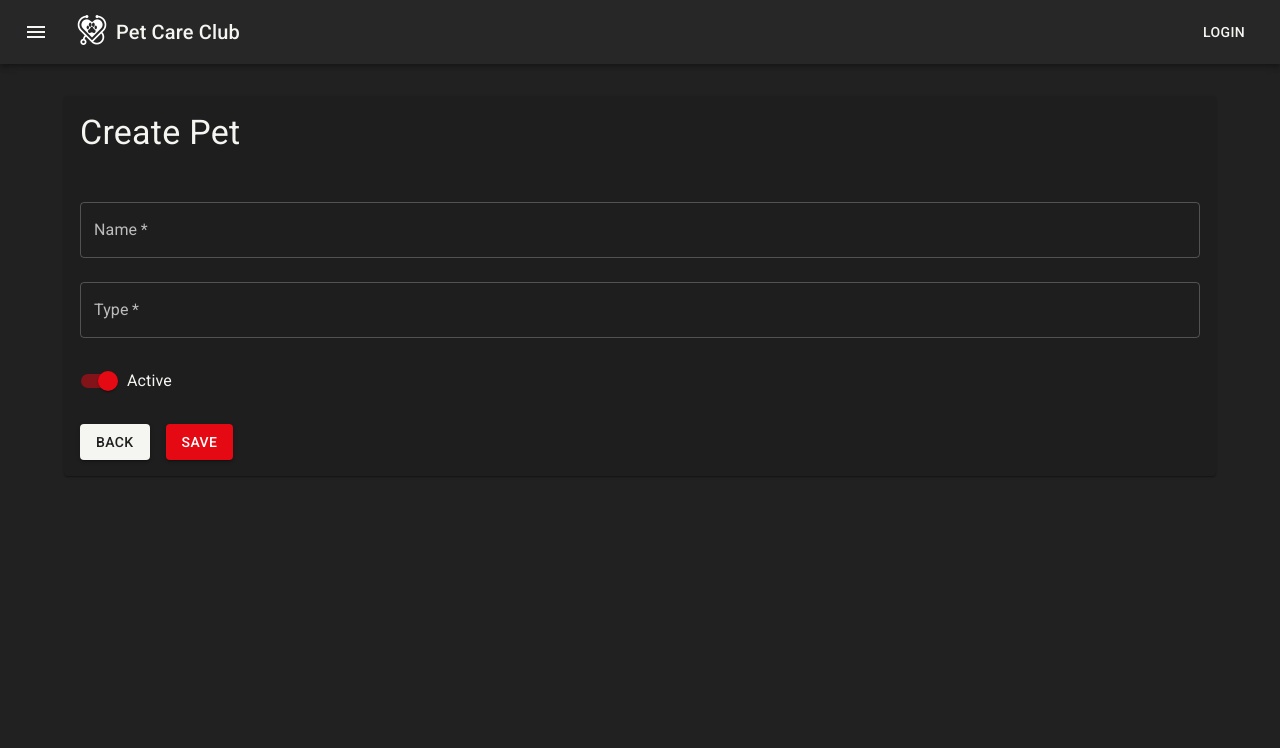
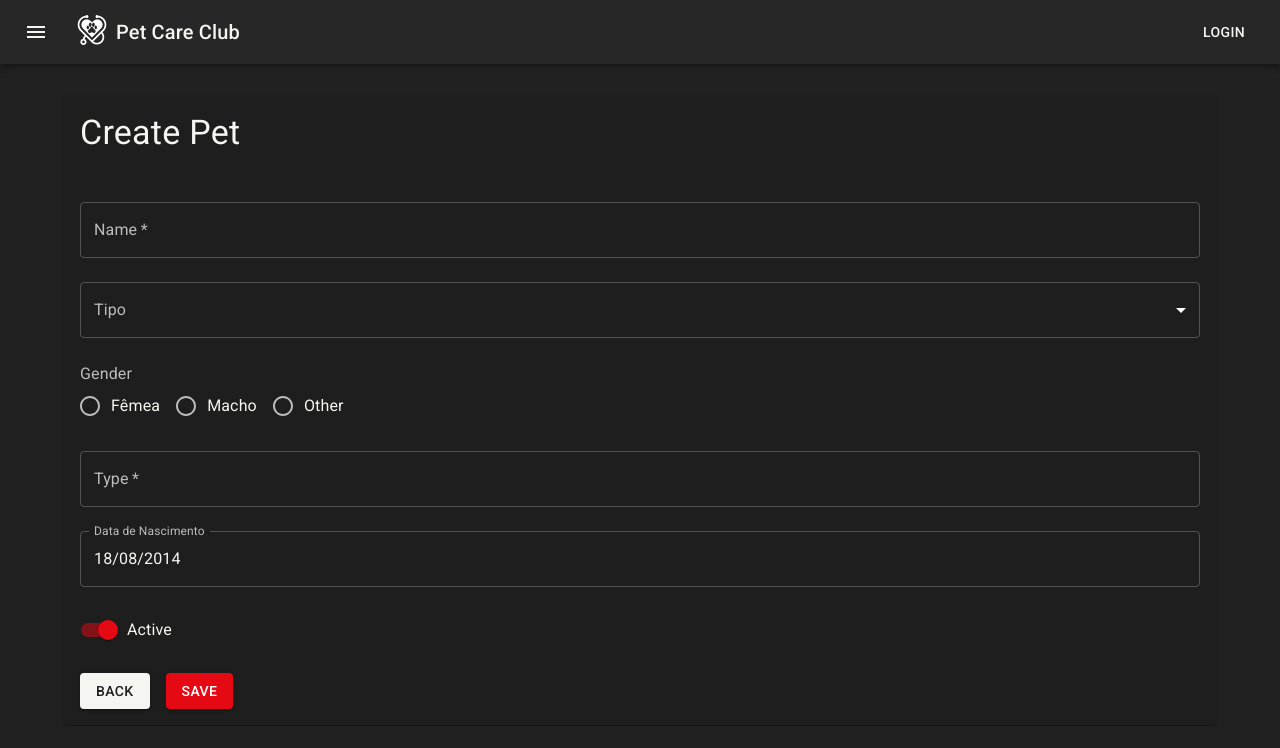
Before and after one commit to r31sr4r/pet-care-front, a React (Create React App) app: page /pets/create in a window 1280 px wide. Shown: the top 748 px of the page. Built offline with nearby package versions, Linux system fonts and the light colour scheme.

Commit message:
feat: add new components in create pet form

```diff
--- a/package.json
+++ b/package.json
@@ -7,6 +7,7 @@
     "@emotion/styled": "^11.10.4",
     "@mui/icons-material": "^5.10.6",
     "@mui/material": "^5.10.6",
+    "@mui/x-date-pickers": "^5.0.3",
     "@reduxjs/toolkit": "^1.8.5",
     "@testing-library/jest-dom": "^5.16.5",
     "@testing-library/react": "^13.4.0",
@@ -15,6 +16,8 @@
     "@types/node": "^17.0.45",
     "@types/react": "^18.0.20",
     "@types/react-dom": "^18.0.6",
+    "dayjs": "^1.11.5",
+    "moment": "^2.29.4",
     "notistack": "^2.0.5",
     "react": "^18.2.0",
     "react-dom": "^18.2.0",
--- a/src/features/pets/CreatePet.tsx
+++ b/src/features/pets/CreatePet.tsx
@@ -1,6 +1,7 @@
 import {
 	Box,
 	Paper,
+	SelectChangeEvent,
 	Typography,
 } from '@mui/material';
 import { useState } from 'react';
@@ -10,6 +11,7 @@ import { PetForm } from './components/PetForm';
 import { useSnackbar } from 'notistack'
 
 export const CreatePet = () => {
+	const [type, setType] = useState('');
 	const [isdisabled, setIsDisabled] = useState(false);
 	const [petState, setPetState] = useState<Pet>({
 		id: '',
@@ -17,7 +19,8 @@ export const CreatePet = () => {
 		type: '',
 		other_type: '',
 		breed: '',
-		birthday: '',
+		gender: '',
+		birth_date: '',
 		customer_id: '',
 		image_url: '',
 		is_active: true,
@@ -44,6 +47,16 @@ export const CreatePet = () => {
 		setPetState({ ...petState, [name]: checked });
 	};
 
+	const handlePetTypeChange = (event: SelectChangeEvent) => {
+        setType(event.target.value);
+		setPetState({ ...petState, type: event.target.value });
+    };
+
+	const handlePetGenderChange = (event: SelectChangeEvent) => {
+		console.log(event.target.value);
+		setPetState({ ...petState, gender: event.target.value });
+	};
+
 	return (
 		<Box>
 			<Paper>
@@ -54,11 +67,14 @@ export const CreatePet = () => {
 				</Box>
 			<PetForm
 				pet={petState}
+				petType={type}
 				isdisabled={isdisabled}
 				isLoading={false}
 				handleSubmit={handleSubmit}
 				handleChange={handleChange}
 				handleToogle={handleToogle}
+				handlePetTypeChange={handlePetTypeChange}
+				handlePetGenderChange={handlePetGenderChange}
 			/>
 			</Paper>
 		</Box>
--- a/src/features/pets/EditPet.tsx
+++ b/src/features/pets/EditPet.tsx
@@ -1,15 +1,16 @@
-import { Box, Paper, Typography } from '@mui/material';
+import { Box, Paper, SelectChangeEvent, Typography } from '@mui/material';
 import React from 'react';
 import { useParams } from 'react-router-dom';
 import { useAppDispatch, useAppSelector } from '../../app/hooks';
-import { Pet, selectCatoryById, updatePet } from './petsSlice';
+import { Pet, selectPetById, updatePet } from './petsSlice';
 import { PetForm } from './components/PetForm';
 import { useSnackbar } from 'notistack'
 
 export const EditPet = () => {
 	const id = useParams<{ id: string }>().id || '';
+	const [type, setType] = React.useState('');
 	const [isdisabled, setIsDisabled] = React.useState(false);
-	const pet = useAppSelector((state) => selectCatoryById(state, id));
+	const pet = useAppSelector((state) => selectPetById(state, id));
 	const [petState, setPetState] = React.useState<Pet>(pet);
 	const dispatch = useAppDispatch();
 	const { enqueueSnackbar } = useSnackbar();
@@ -30,6 +31,14 @@ export const EditPet = () => {
 		setPetState({ ...petState, [name]: checked });
 	};
 
+	const handlePetTypeChange = (event: SelectChangeEvent) => {
+        setType(event.target.value);
+    };
+
+	const handlePetGenderChange = (event: SelectChangeEvent) => {
+		setPetState({ ...petState, gender: event.target.value });
+	};
+
 	return (
 		<Box>
 			<Paper>
@@ -41,11 +50,14 @@ export const EditPet = () => {
 
 				<PetForm
 					pet={petState}
+					petType={type}
 					isdisabled={isdisabled}
 					isLoading={false}
 					handleSubmit={handleSubmit}
 					handleChange={handleChange}
 					handleToogle={handleToogle}
+					handlePetTypeChange={handlePetTypeChange}
+					handlePetGenderChange={handlePetGenderChange}
 				/>
 			</Paper>
 		</Box>
--- a/src/features/pets/components/PetForm.tsx
+++ b/src/features/pets/components/PetForm.tsx
@@ -8,27 +8,51 @@ import {
 	Switch,
 	FormControlLabel,
 	FormGroup,
+	SelectChangeEvent,
+	FormLabel,
+	RadioGroup,
+	Radio,
+	Stack,
 } from '@mui/material';
 import { Pet } from '../petsSlice';
 import { Link } from 'react-router-dom';
+import { PetTypeSelector } from './PetTypeSelector';
+import { LocalizationProvider } from '@mui/x-date-pickers/LocalizationProvider';
+import { MobileDatePicker } from '@mui/x-date-pickers/MobileDatePicker';
+import dayjs, { Dayjs } from 'dayjs';
+import { AdapterDayjs } from '@mui/x-date-pickers/AdapterDayjs';
 
 type Props = {
 	pet: Pet;
+	petType: string;
 	isdisabled?: boolean;
 	isLoading?: boolean;
 	handleSubmit: (e: React.FormEvent<HTMLFormElement>) => void;
 	handleChange: (e: React.ChangeEvent<HTMLInputElement>) => void;
 	handleToogle: (e: React.ChangeEvent<HTMLInputElement>) => void;
-}
+	handlePetTypeChange: (e: SelectChangeEvent) => void;
+	handlePetGenderChange: (e: React.ChangeEvent<HTMLInputElement>) => void;
+};
 
 export function PetForm({
 	pet,
+	petType,
 	isdisabled,
 	isLoading,
 	handleSubmit: onSubmit,
 	handleChange,
 	handleToogle,
+	handlePetTypeChange,
+	handlePetGenderChange,
 }: Props) {
+	const [value, setValue] = React.useState<Dayjs | null>(
+		dayjs('2014-08-18T21:11:54'),
+	  );
+
+	  const handleChangeData = (newValue: Dayjs | null) => {
+		setValue(newValue);
+	  };
+
 	return (
 		<Box p={2}>
 			<form onSubmit={onSubmit}>
@@ -46,6 +70,41 @@ export function PetForm({
 						</FormControl>
 					</Grid>
 					<Grid item xs={12}>
+						<PetTypeSelector
+							petType={petType}
+							handlePetTypeChange={handlePetTypeChange}
+						/>
+					</Grid>
+					<Grid item xs={12}>
+						<FormControl>
+							<FormLabel id="demo-row-radio-buttons-group-label">
+								Gender
+							</FormLabel>
+							<RadioGroup
+								row
+								aria-labelledby="demo-row-radio-buttons-group-label"
+								name="row-radio-buttons-group"
+								onChange={handlePetGenderChange}
+							>
+								<FormControlLabel
+									value="female"
+									control={<Radio />}
+									label="Fêmea"
+								/>
+								<FormControlLabel
+									value="male"
+									control={<Radio />}
+									label="Macho"
+								/>
+								<FormControlLabel
+									value="other"
+									control={<Radio />}
+									label="Other"
+								/>
+							</RadioGroup>
+						</FormControl>
+					</Grid>
+					<Grid item xs={12}>
 						<FormControl fullWidth>
 							<TextField
 								required
@@ -55,6 +114,23 @@ export function PetForm({
 								disabled={isdisabled}
 								onChange={handleChange}
 							/>
+						</FormControl>
+					</Grid>
+					<Grid item xs={12}>
+						<FormControl fullWidth>
+							<LocalizationProvider dateAdapter={AdapterDayjs}>
+								<Stack spacing={3}>
+									<MobileDatePicker
+										label="Data de Nascimento"
+										inputFormat="DD/MM/YYYY"
+										value={value}
+										onChange={handleChangeData}
+										renderInput={(params) => (
+											<TextField {...params} />
+										)}
+									/>
+								</Stack>
+							</LocalizationProvider>
 						</FormControl>
 					</Grid>
 
--- /dev/null
+++ b/src/features/pets/components/PetTypeSelector.tsx
@@ -0,0 +1,33 @@
+import { FormControl, InputLabel, MenuItem } from '@mui/material';
+import Select, { SelectChangeEvent } from '@mui/material/Select';
+
+type Props = {
+    petType: string;
+    handlePetTypeChange: (e: SelectChangeEvent) => void;
+};
+
+export function PetTypeSelector(
+    { petType, handlePetTypeChange }: Props
+) {
+
+	return (
+		<FormControl fullWidth>
+			<InputLabel id="demo-simple-select-label">Tipo</InputLabel>
+			<Select
+				labelId="demo-simple-select-label"
+				id="demo-simple-select"
+				value={petType}
+				label="Tipo"
+				onChange={handlePetTypeChange}
+			>
+				<MenuItem value={'DOG'}>Cachorro</MenuItem>
+				<MenuItem value={'CAT'}>Gato</MenuItem>
+				<MenuItem value={'BIRD'}>Pássaro</MenuItem>
+				<MenuItem value={'FISH'}>Peixe</MenuItem>
+				<MenuItem value={'RABBIT'}>Coelho</MenuItem>
+				<MenuItem value={'REPTILE'}>Réptil</MenuItem>
+				<MenuItem value={'OTHER'}>Outro</MenuItem>
+			</Select>
+		</FormControl>
+	);
+}
--- a/src/features/pets/petsSlice.ts
+++ b/src/features/pets/petsSlice.ts
@@ -7,7 +7,8 @@ export interface Pet {
     type: string;
     other_type: string;
     breed: string;
-    birthday: string;
+	gender: string;
+    birth_date: string;
     customer_id: string;
     image_url: string;
 	is_active: boolean;
@@ -22,7 +23,8 @@ const pet: Pet = {
     type: 'Dog',
     other_type: '',
     breed: 'Belgian Shepherd',
-    birthday: '2020-01-01',
+	gender: 'Male',
+    birth_date: '2020-01-01',
     customer_id: '1',
     image_url: '',
 	is_active: true,
@@ -64,7 +66,7 @@ const petSlice = createSlice({
 
 export const selectPets = (state: RootState) => state.pets;
 
-export const selectCatoryById = (state: RootState, id: string) => {
+export const selectPetById = (state: RootState, id: string) => {
 	const pet = state.pets.find((pet) => pet.id === id);
 
 	return (
@@ -74,7 +76,8 @@ export const selectCatoryById = (state: RootState, id: string) => {
 			type: '',
 			other_type: '',
 			breed: '',
-			birthday: '',
+			gender: '',
+			birth_date: '',
 			customer_id: '',
 			image_url: '',
 			is_active: false,
```
Also changed, not shown: 1 other file (tests, documents, lock files or other folders). Lines whose indentation alone changed are shown as unchanged.
